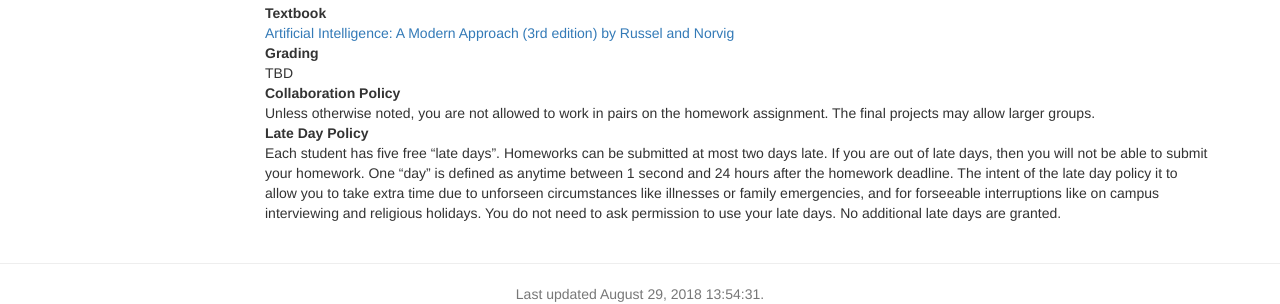
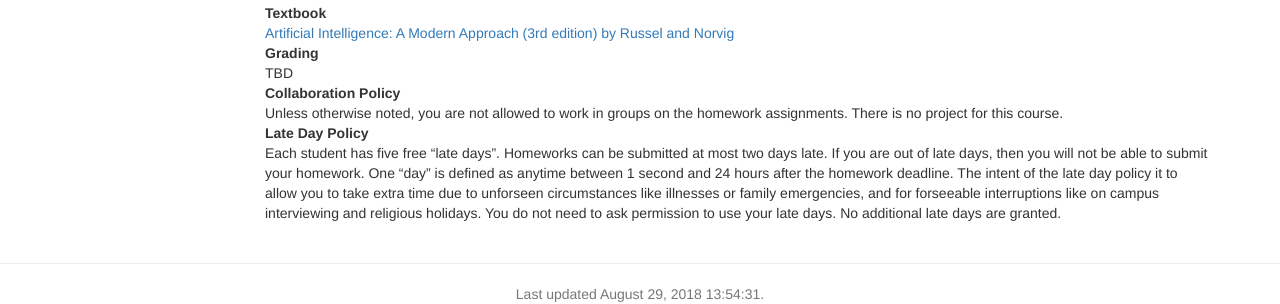
Before and after one commit to artificial-intelligence-class/artificial-intelligence-class.github.io, a Jekyll site: the page built from index.md, in a window 1280 px wide. Shown: the part 432-736 px from the top of the page. Built offline with Jekyll 4.4.1, drawn with Linux system fonts in a browser that asks for light colours; nearby versions of some CDN libraries; a script that is not in the unit is left out.

Commit message:
Add no projects.

```diff
--- a/index.md
+++ b/index.md
@@ -63,7 +63,7 @@ Grading
 
 
 Collaboration Policy
-: Unless otherwise noted, you are not allowed to work in pairs on the homework assignment.  The final projects may allow larger groups.
+: Unless otherwise noted, you are not allowed to work in groups on the homework assignments. There is no project for this course.
 
 Late Day Policy
 : Each student has five free "late days".  Homeworks can be submitted at most two days late.  If you are out of late days, then you will not be able to submit your homework. One "day" is defined as anytime between 1 second and 24 hours after the homework deadline. The intent of the late day policy it to allow you to take extra time due to unforseen circumstances like illnesses or family emergencies, and for forseeable interruptions like on campus interviewing and religious holidays.  You do not need to ask permission to use your late days.  No additional late days are granted.
```
